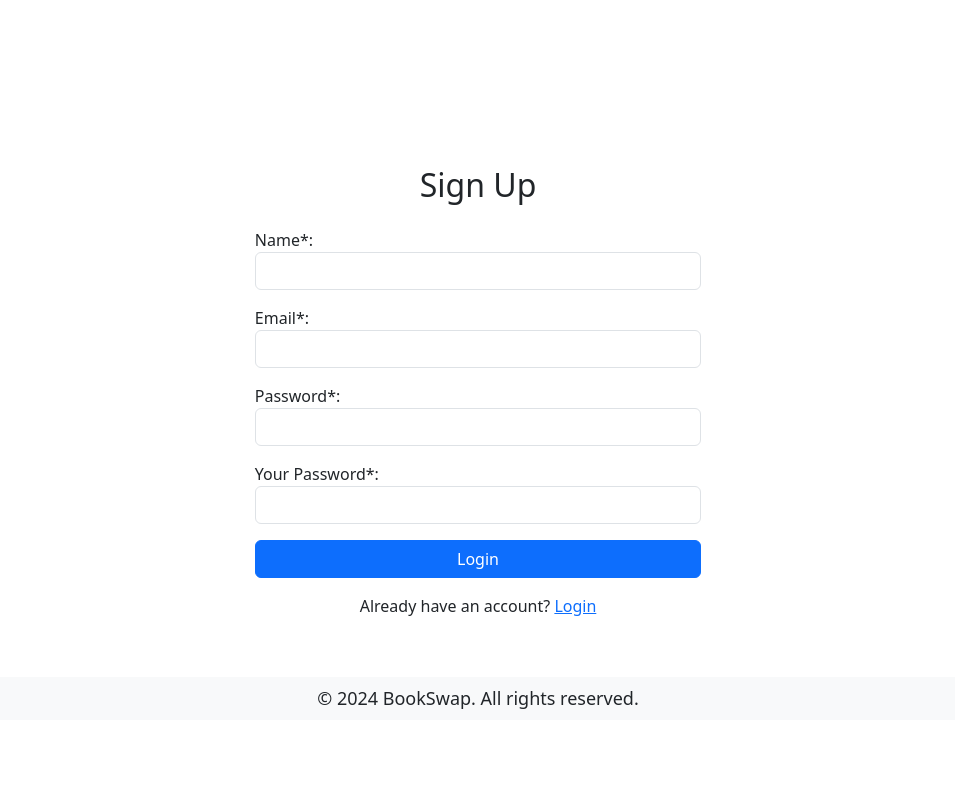
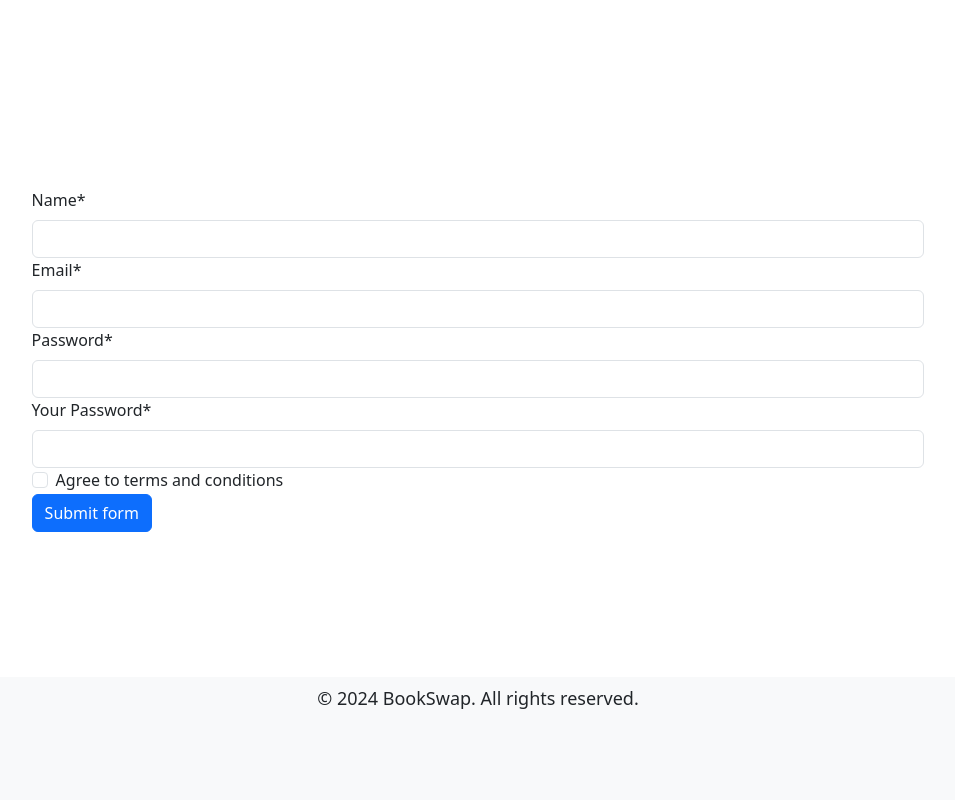
Before and after one commit to Aryan-Git-Hub/bookswap_co, a Django app: page /accounts/signup/ in a window 1280 px wide. Shown: the part 80-880 px from the top of the page, without its empty margins (162-1117 px from the left). After the commit the page ends 789 px from the top, so only its background shows below. Run offline with Django 5.2, Linux system fonts and the light colour scheme; some libraries are stand-ins or nearby versions.

Commit message:
signup form completed

```diff
--- a/accounts/forms.py
+++ b/accounts/forms.py
@@ -10,6 +10,11 @@ class SignupForm(forms.ModelForm):
         model = CustomUser
         fields = ['username', 'email', 'password', 'confirm_password']
 
+
+    def clean_email(self):
+        email = self.cleaned_data['email']
+        return email.lower()
+
 # class UserProfileForm(forms.ModelForm):
 #     username = forms.CharField(label='Your Name*', max_length=100, widget=forms.TextInput(attrs={'class': 'form-control'}))
 #     email = forms.EmailField(label='Your Email*', max_length=100, widget=forms.TextInput(attrs={'class': 'form-control'}))
--- a/accounts/urls.py
+++ b/accounts/urls.py
@@ -3,5 +3,6 @@ from . import views
 
 urlpatterns = [
     path('signup/', views.signup, name='signup'),
-    path('login/', views.login, name='login'),
+    path('login/', views.auth_login, name='login'),
+    path('logout/', views.auth_logout, name='logout'),
 ]
--- a/accounts/views.py
+++ b/accounts/views.py
@@ -1,5 +1,7 @@
-from django.shortcuts import render
+from django.shortcuts import render, redirect
 # for authentication
+from django.contrib.auth import login, logout
+from django.contrib import messages
 from django.contrib.auth.decorators import login_required
 from accounts.forms import SignupForm
 # for OTP
@@ -24,24 +26,35 @@ def sendEmail(to, subject, message):
 def signup(request):
     if request.method=='POST':
         fm = SignupForm(request.POST)
-        print(fm)
+
         if fm.is_valid():
             email = fm.cleaned_data['email']
             password = fm.cleaned_data['password']
             confirm_password = fm.cleaned_data['confirm_password']
             if password==confirm_password:
-                # Generate OTP
-                otp = random.randint(100000, 999999)
-                # Send Email
-                subject = 'Your OTP for Account Verification'
-                message = f'Your OTP is {otp}'
-                sendEmail(email, subject, message)
-                return render(request, "accounts/verify.html", {'email': email, 'otp': otp})
+                # # Generate OTP
+                # otp = random.randint(100000, 999999)
+                # # Send Email
+                # subject = 'Your OTP for Account Verification'
+                # message = f'Your OTP is {otp}'
+                # sendEmail(email, subject, message)
+                # return render(request, "accounts/verify.html", {'email': email, 'otp': otp})
+                user = fm.save()
+                login(request, user)
+                messages.success(request, 'Account Created Successfully!')
+                return redirect('home')
             else:
                 return render(request, "accounts/signup.html", {'form': fm, 'error': 'Password and Confirm Password not matched!'})
     else:
         fm = SignupForm()
     return render(request, "accounts/signup.html", {'form': fm})
 
-def login(request):
+
+def auth_login(request):
     return render(request, "accounts/login.html")
+
+@login_required
+def auth_logout(request):
+    logout(request)
+    messages.warning(request, 'Logged Out Successfully!')
+    return redirect('login')
--- a/templates/accounts/signup.html
+++ b/templates/accounts/signup.html
@@ -2,29 +2,32 @@
 
 {% block content %}
 
-<div class="container d-flex justify-content-center align-items-center min-vh-100">
-  <div class="col-md-6 d-flex flex-column justify-content-center align-items-center">
-      <h2 class="text-center mb-4">Sign Up</h2>
-      <form id="signup-form" method="POST" novalidate action="{% url "signup" %}"> {% csrf_token %}
+<div class="container d-flex justify-content-center align-items-center" style="min-height: 90vh;">
+  <form class="needs-validation" novalidate method="POST">
+    {% csrf_token %}
     {% for field in form %}
-          <div class="mb-3">
-            {{field.label_tag}}
+    <div>
+      <label class="form-label">{{field.label}}</label>
       {{field}}
-            {{field.errors}}
-            {% if field.errors %}
-              <div class="invalid-feedback">
-                {% for error in field.errors %}
-                  <span>{{error}}</span>
-                {% endfor %}
+      <div class="feedback" style="color: red;">
+        {{field.errors.as_text}}
       </div>
-            {% endif %}
     </div>
     {% endfor %}
-          <div class="d-grid gap-2">
-              <button type="submit" class="btn btn-primary">Login</button>
+    <div class="col-12">
+      <div class="form-check">
+        <input class="form-check-input" type="checkbox" value="" id="invalidCheck" required>
+        <label class="form-check-label" for="invalidCheck">
+          Agree to terms and conditions
+        </label>
+        <div class="invalid-feedback">
+          You must agree before submitting.
         </div>
-          <p class="text-center mt-3">Already have an account? <a href="{% url "login" %}">Login</a></p>
+      </div>
+    </div>
+    <div class="col-12">
+      <button class="btn btn-primary" type="submit">Submit form</button>
+    </div>
   </form>
 </div>
-</div>
 {% endblock content %}
--- a/templates/header.html
+++ b/templates/header.html
@@ -16,7 +16,7 @@
                     <img class="profile-pic" src="{% static "images/default_user_photo.png" %}" >
                 </a>
                 <ul class="dropdown-menu dropdown-menu-end">
-                    <li><a class="dropdown-item" href="#">Action</a></li>
+                    <li><a class="dropdown-item" href="{% url "logout" %}">Logout</a></li>
                     <li><a class="dropdown-item" href="#">Another action</a></li>
                     <li><a class="dropdown-item" href="#">Something else here</a></li>
                 </ul>
```
Also changed, not shown: db.sqlite3. Lines whose indentation alone changed are shown as unchanged.
